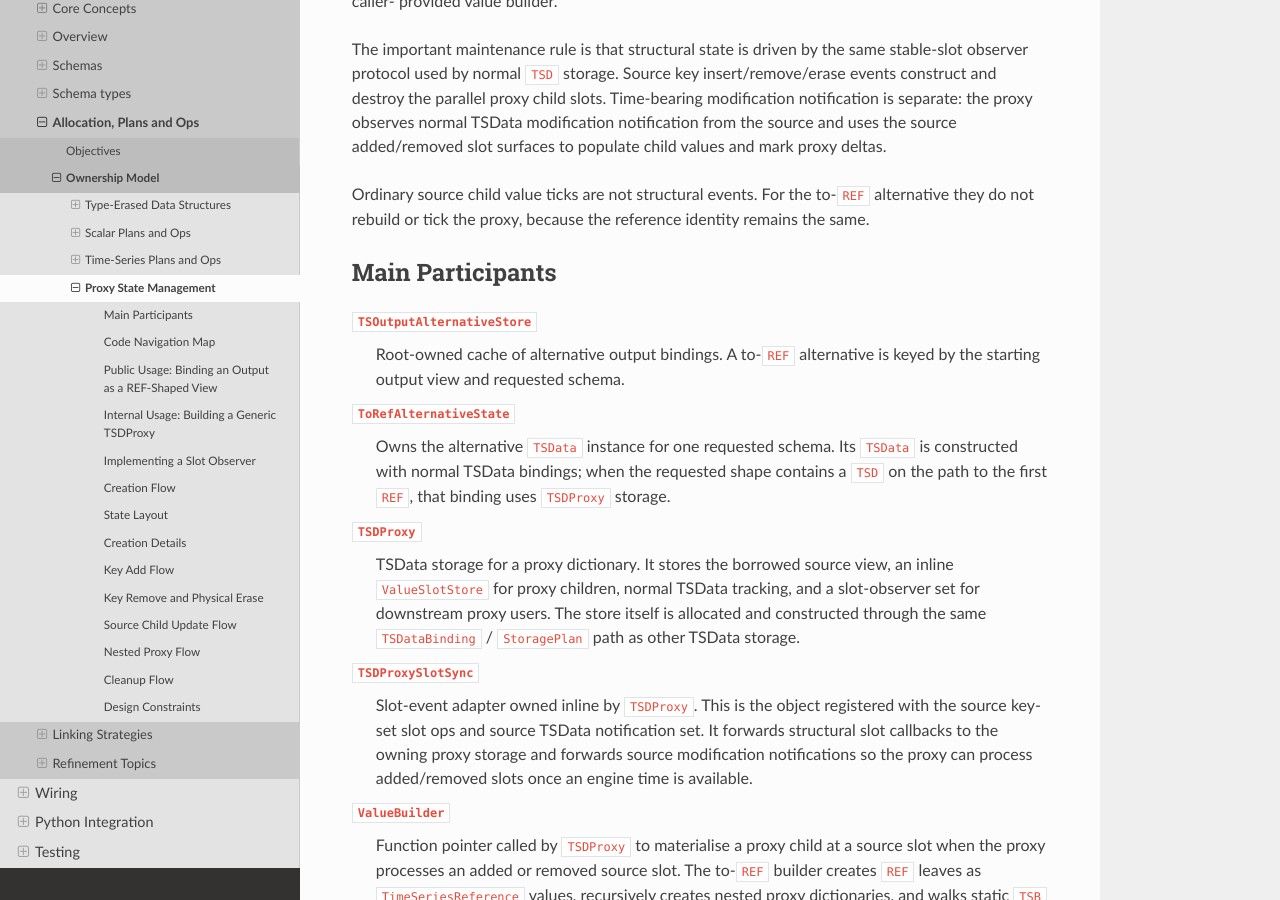
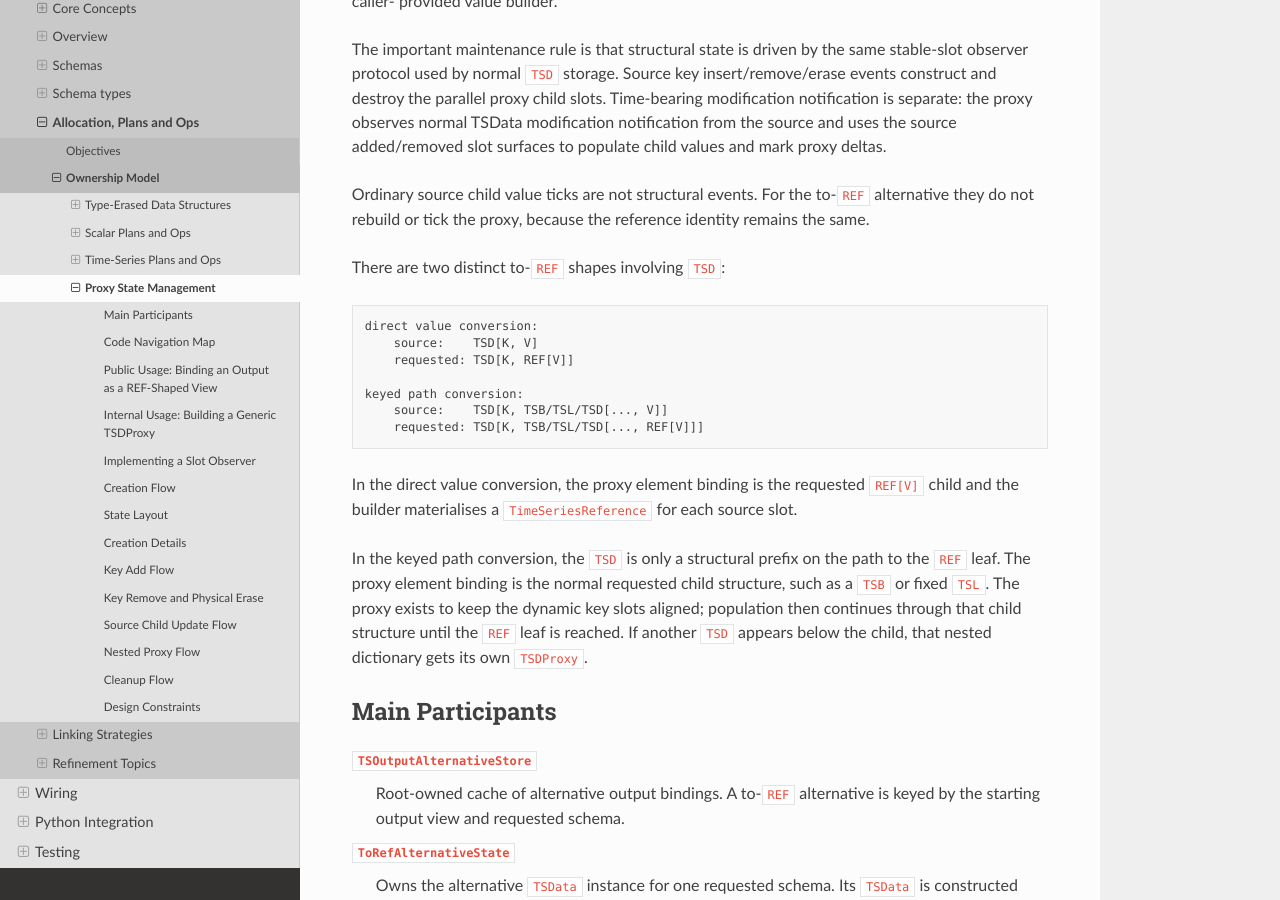
Before and after one commit to hhenson/hg_cpp, a Sphinx documentation site: the page built from docs/source/developer_guide/data_structures/plans_and_ops/proxy_state_management.rst, in a window 1280 px wide and 900 px high, scrolled down 424 px. Built offline with Sphinx 7.4.7 and the Read the Docs theme 3.1.0, drawn with Linux system fonts in a browser that asks for light colours; some of the changed text lies outside the part shown.

Commit message:
Introduce a TSD proxy to assist in implementing the REF

```diff
--- a/docs/source/developer_guide/data_structures/plans_and_ops/proxy_state_management.rst
+++ b/docs/source/developer_guide/data_structures/plans_and_ops/proxy_state_management.rst
@@ -27,6 +27,30 @@ populate child values and mark proxy deltas.
 Ordinary source child value ticks are not structural events. For the
 to-``REF`` alternative they do not rebuild or tick the proxy, because
 the reference identity remains the same.
+
+There are two distinct to-``REF`` shapes involving ``TSD``:
+
+.. code-block:: text
+
+   direct value conversion:
+       source:    TSD[K, V]
+       requested: TSD[K, REF[V]]
+
+   keyed path conversion:
+       source:    TSD[K, TSB/TSL/TSD[..., V]]
+       requested: TSD[K, TSB/TSL/TSD[..., REF[V]]]
+
+In the direct value conversion, the proxy element binding is the
+requested ``REF[V]`` child and the builder materialises a
+``TimeSeriesReference`` for each source slot.
+
+In the keyed path conversion, the ``TSD`` is only a structural prefix
+on the path to the ``REF`` leaf. The proxy element binding is the
+normal requested child structure, such as a ``TSB`` or fixed ``TSL``.
+The proxy exists to keep the dynamic key slots aligned; population then
+continues through that child structure until the ``REF`` leaf is
+reached. If another ``TSD`` appears below the child, that nested
+dictionary gets its own ``TSDProxy``.
 
 Main Participants
 -----------------
@@ -312,6 +336,13 @@ immediately:
 - ``TSD`` binds a ``TSDProxy`` and then lets the proxy mirror the
   source key slots.
 
+The ``TSD`` binding chosen here depends on where the first ``REF``
+appears below the dictionary. For ``TSD[K, REF[V]]`` the proxy child is
+the ``REF[V]`` leaf and the builder writes a reference token directly.
+For ``TSD[K, TSB/TSL/TSD[..., REF[V]]]`` the proxy child is the
+requested child structure, and the builder recurses through that
+structure before writing the eventual ``REF`` leaf.
+
 The ``TSD`` case is the only dynamic case in the current to-``REF``
 implementation. It is the only place where ongoing source maintenance
 is required after the alternative is created.
@@ -446,9 +477,11 @@ added slots and materialises the child value.
       K --> L
 
 For the to-``REF`` alternative, the builder creates a
-``TimeSeriesReference`` for the source child. If the requested child is
-itself a ``TSD``, the builder creates a nested ``TSDProxy`` for that
-source child.
+``TimeSeriesReference`` only when the proxy child is the ``REF`` leaf.
+If the requested child is a structural prefix, the builder constructs
+that normal requested child and continues population below it. If the
+requested child is itself a ``TSD``, the builder creates a nested
+``TSDProxy`` for that source child.
 
 Key Remove and Physical Erase
 -----------------------------
```
Also changed, not shown: docs/source/developer_guide/data_structures/schemas/time_series.rst (+29 -3 lines), 1 other file.
